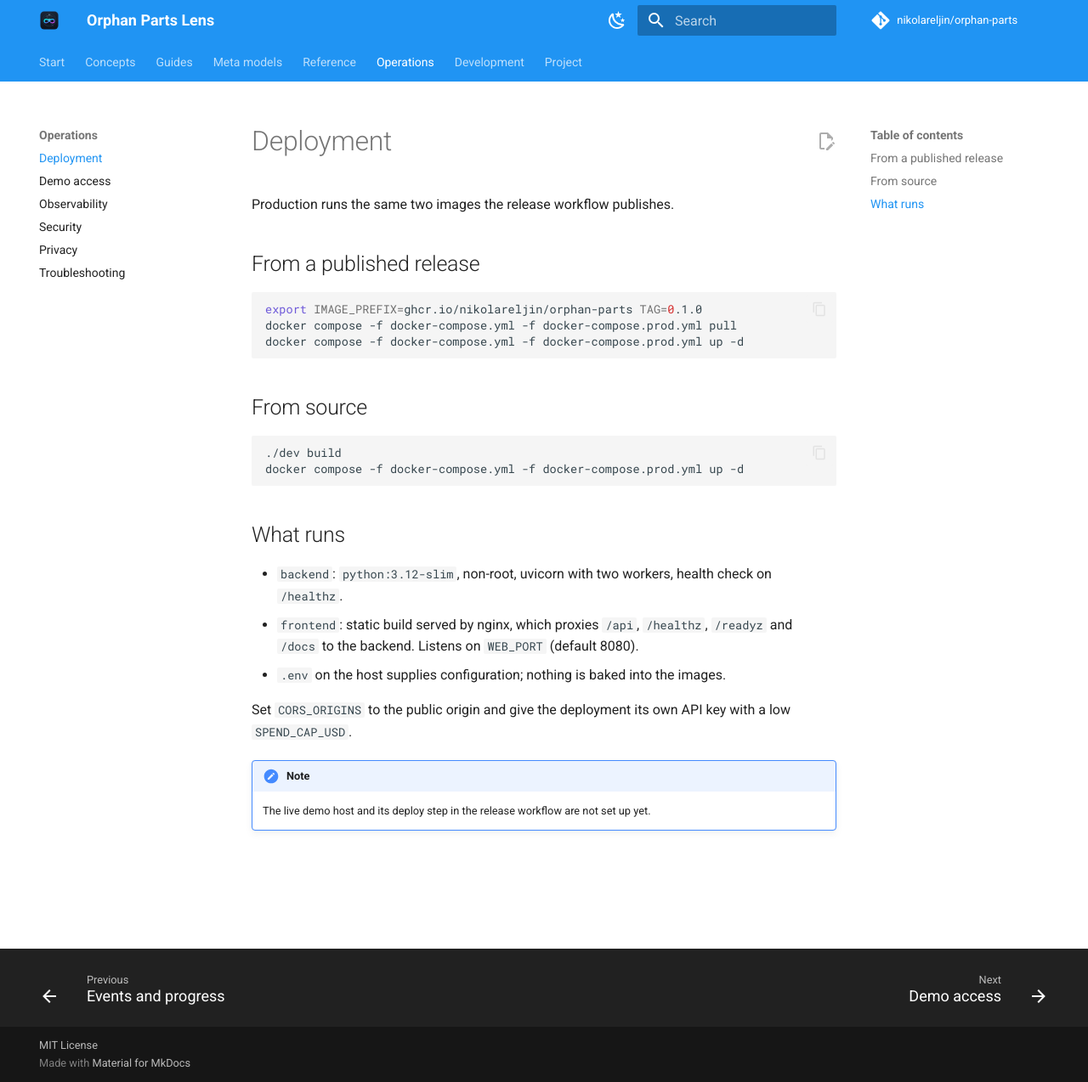
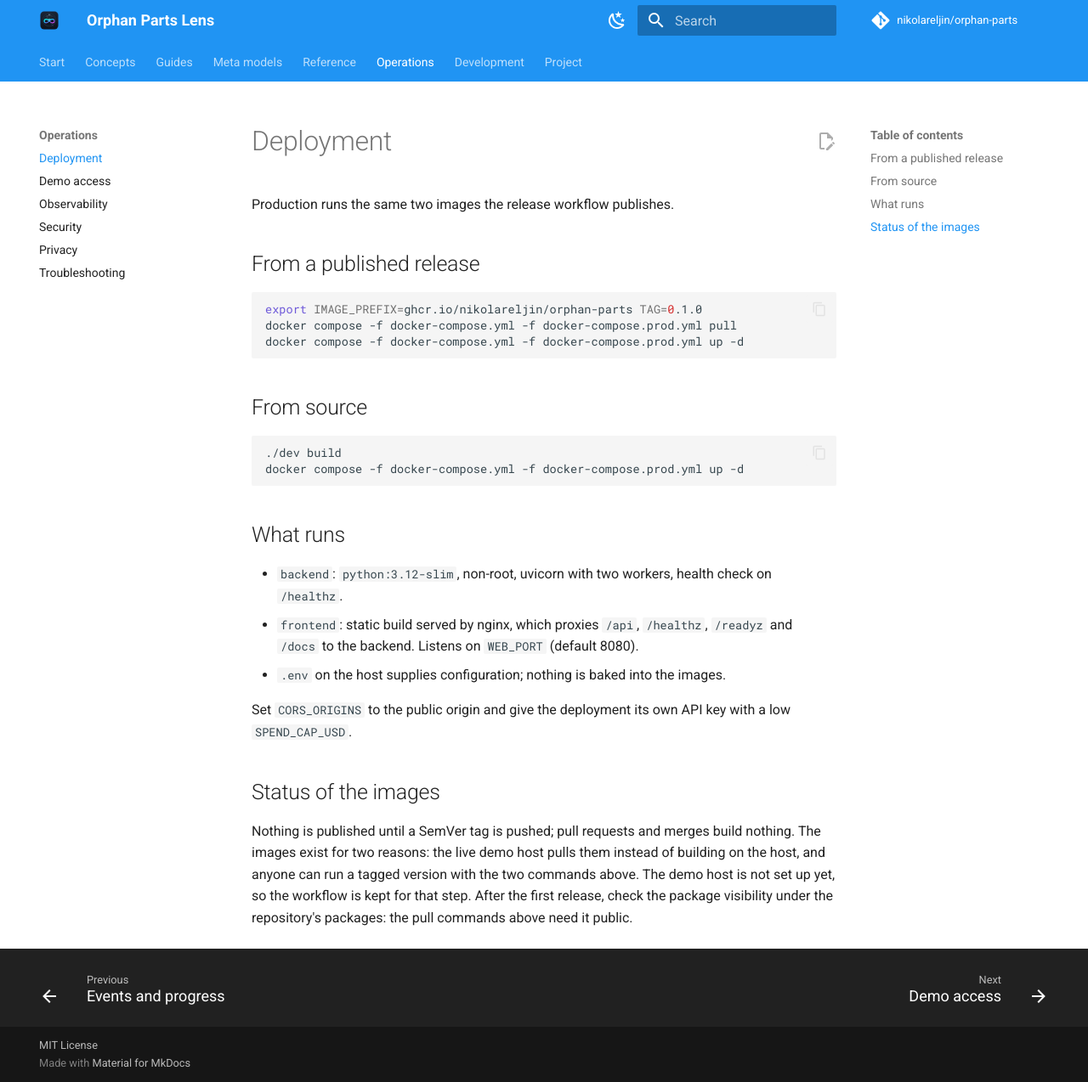
Before and after one commit to nikolareljin/orphan-parts, an MkDocs documentation site: the page built from docs/operations/deployment.md, in a window 1280 px wide and 1274 px high. Shown: the whole window at 85% size. Built offline with MkDocs 1.6.1 and Material for MkDocs 9.7.7, drawn with Linux system fonts in a browser that asks for light colours; comment, search, counter and statistics services are not loaded.

```diff
--- a/docs/operations/deployment.md
+++ b/docs/operations/deployment.md
@@ -27,5 +27,10 @@
 Set `CORS_ORIGINS` to the public origin and give the deployment its own API key with a low
 `SPEND_CAP_USD`.
 
-!!! note
-    The live demo host and its deploy step in the release workflow are not set up yet.
+## Status of the images
+
+Nothing is published until a SemVer tag is pushed; pull requests and merges build nothing.
+The images exist for two reasons: the live demo host pulls them instead of building on the
+host, and anyone can run a tagged version with the two commands above. The demo host is not
+set up yet, so the workflow is kept for that step. After the first release, check the package
+visibility under the repository's packages: the pull commands above need it public.
```
Also changed, not shown: CHANGELOG.md (+1 -1 lines), docs/development/ci.md (+12 -6 lines), 1 other file.
